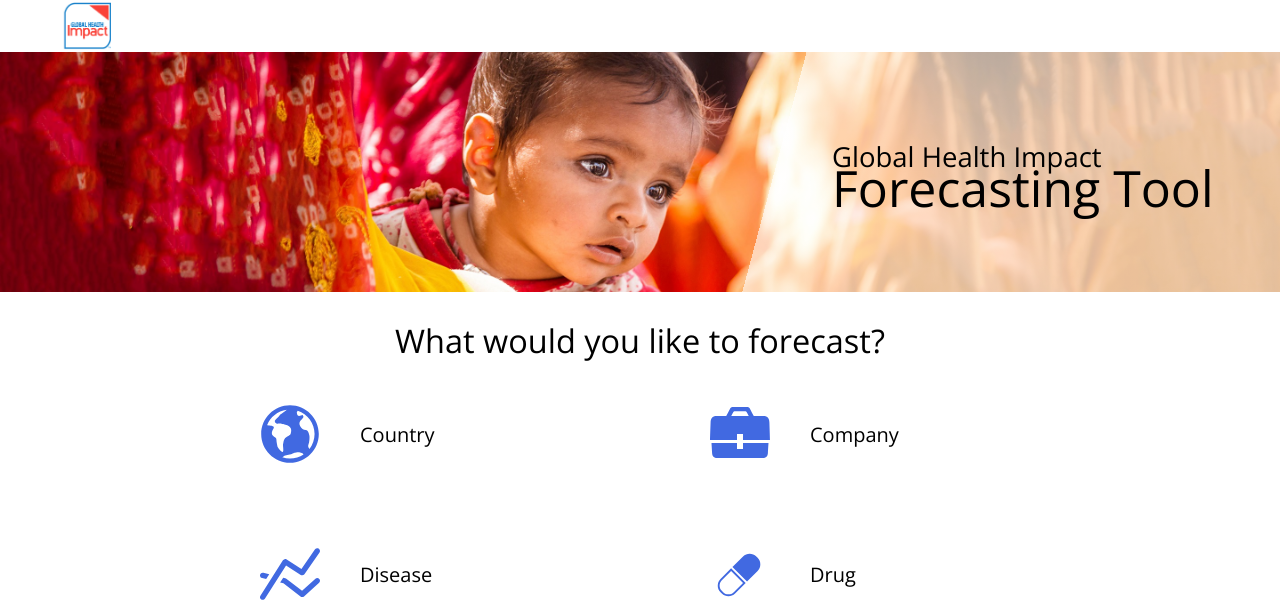
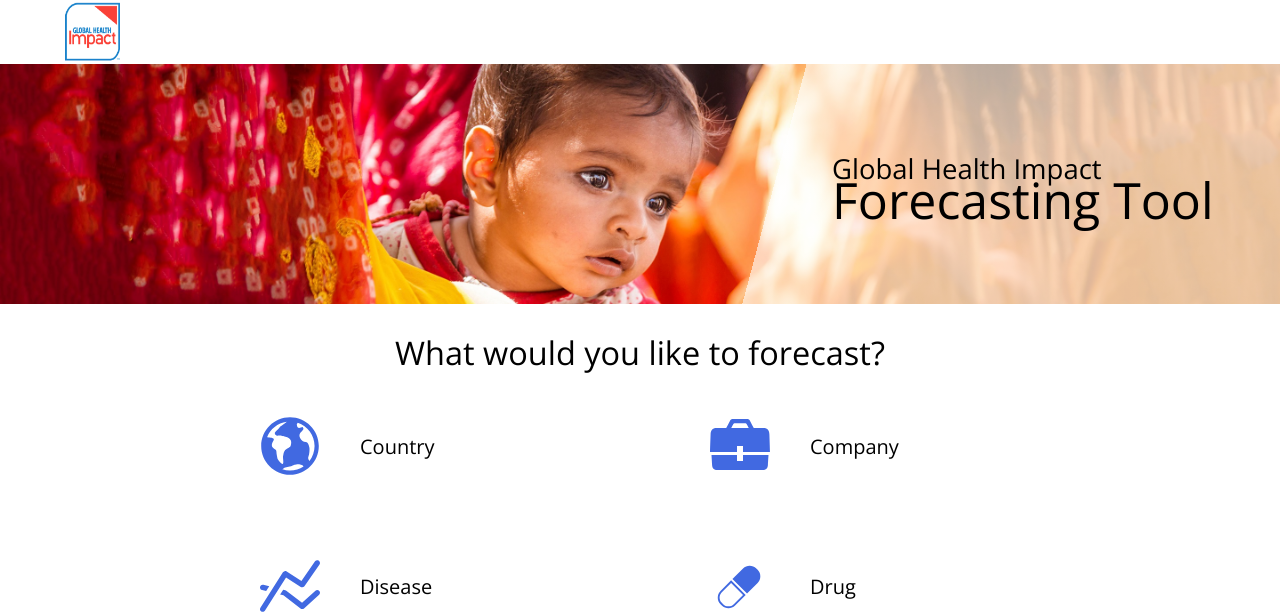
Before and after one commit to GhiProject/ghi_forecasting_tool, a Flask app: page / in a window 1280 px wide. Shown: the top 615 px of the page. Run offline with Flask 2, Linux system fonts and the light colour scheme.

Commit message:
Changed header to use fixed dimensions

```diff
--- a/sass/base/_typography.scss
+++ b/sass/base/_typography.scss
@@ -18,8 +18,7 @@
     font-size: 3.25rem;
 
     &--landing {
-        grid-column: center-start / center-end;
-        justify-self: center;
+        text-align: center;
     }
 }
 
--- a/sass/layout/_header.scss
+++ b/sass/layout/_header.scss
@@ -2,7 +2,8 @@
     display: flex;
 
     &__img {
-        width: 4%;
+        width: 6rem;
+        height: 6rem;
         margin: 2px 0 2px 6rem;
     }
 }
--- a/static/css/style.css
+++ b/static/css/style.css
@@ -39,8 +39,7 @@
 .heading-3 {
   font-size: 3.25rem; }
   .heading-3--landing {
-    grid-column: center-start / center-end;
-    justify-self: center; }
+    text-align: center; }
 
 .heading-4 {
   font-size: 2.75rem; }
@@ -78,7 +77,8 @@
 .header {
   display: flex; }
   .header__img {
-    width: 4%;
+    width: 6rem;
+    height: 6rem;
     margin: 2px 0 2px 6rem; }
 
 .hero {
```
